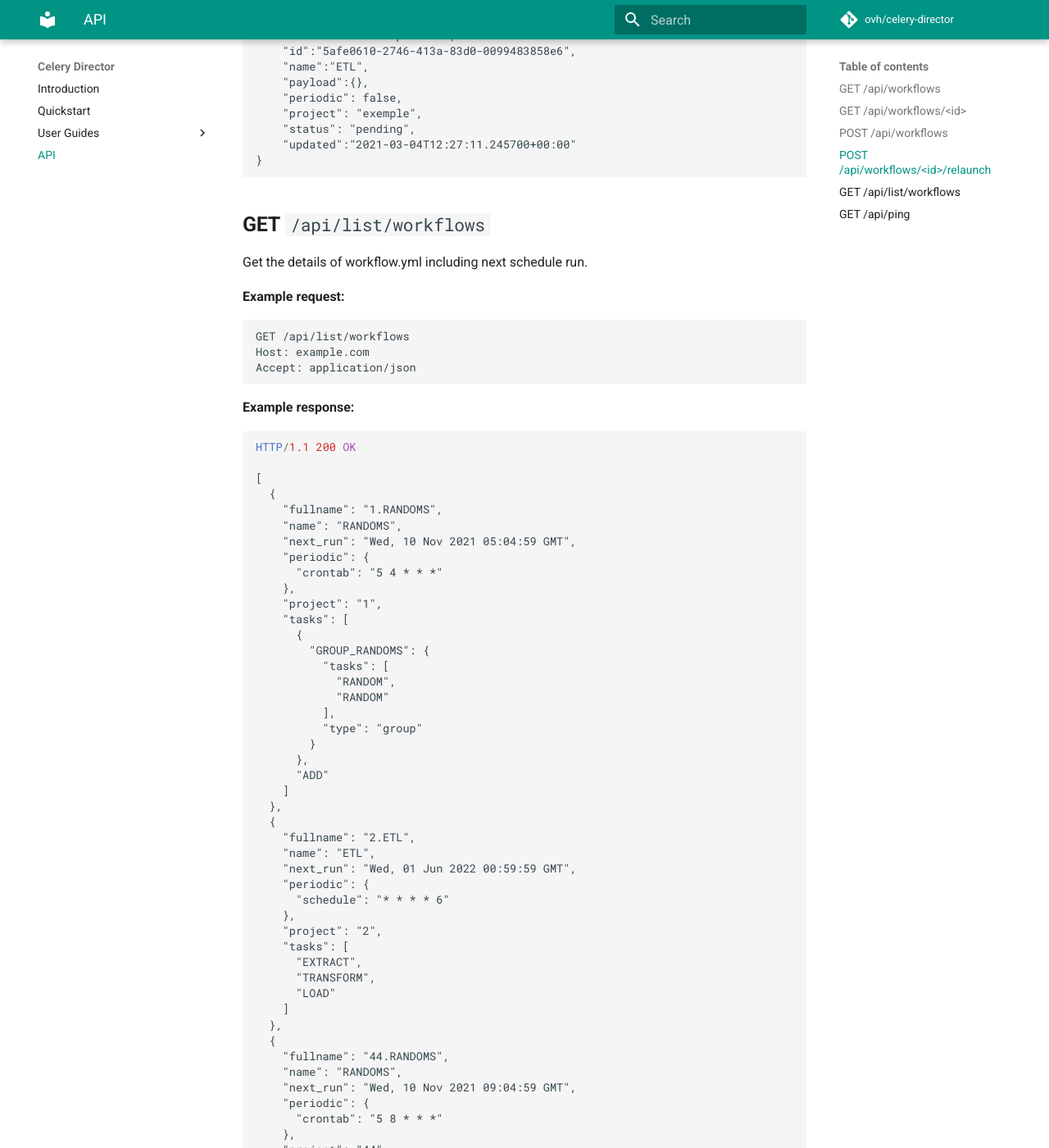
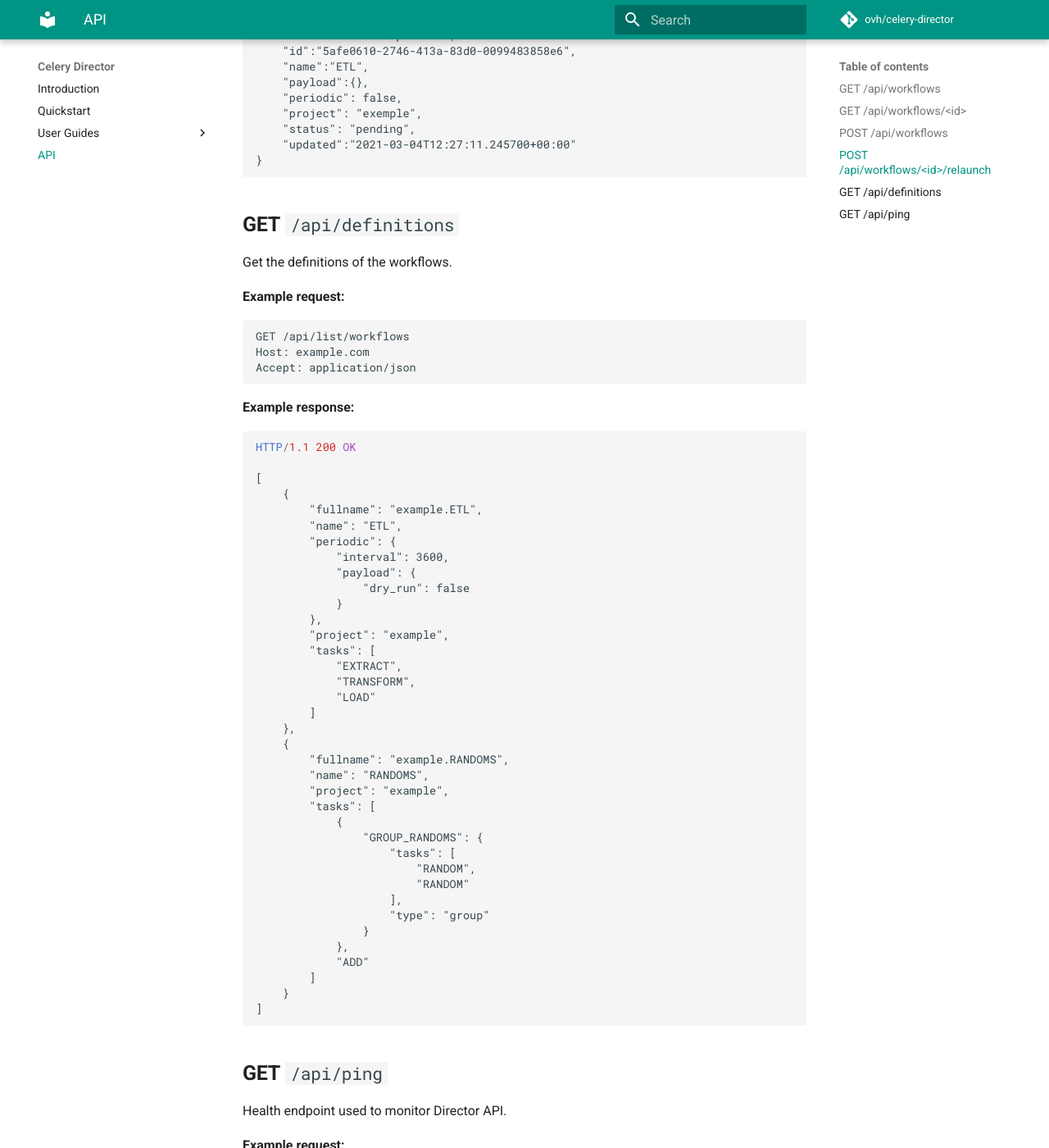
Before and after one commit to ovh/celery-director, an MkDocs documentation site: the page built from docs/docs/api.md, in a window 1280 px wide and 1400 px high, scrolled down 3193 px. Shown: the whole window at 82% size. Built offline with MkDocs 1.6.1 and Material for MkDocs 9.7.7, drawn with Linux system fonts in a browser that asks for light colours; comment, search, counter and statistics services are not loaded; some of the changed text lies outside the part shown.

````diff
--- a/docs/docs/api.md
+++ b/docs/docs/api.md
@@ -170,9 +170,9 @@ HTTP/1.1 201 CREATED
 
 ```
 
-## **GET** `/api/list/workflows`
+## **GET** `/api/definitions`
 
-Get the details of workflow.yml including next schedule run.
+Get the definitions of the workflows.
 
 **Example request:**
 
@@ -188,93 +188,39 @@ Accept: application/json
 HTTP/1.1 200 OK
 
 [
-  {
-    "fullname": "1.RANDOMS",
-    "name": "RANDOMS",
-    "next_run": "Wed, 10 Nov 2021 05:04:59 GMT",
-    "periodic": {
-      "crontab": "5 4 * * *"
+    {
+        "fullname": "example.ETL",
+        "name": "ETL",
+        "periodic": {
+            "interval": 3600,
+            "payload": {
+                "dry_run": false
+            }
+        },
+        "project": "example",
+        "tasks": [
+            "EXTRACT",
+            "TRANSFORM",
+            "LOAD"
+        ]
     },
-    "project": "1",
-    "tasks": [
-      {
-        "GROUP_RANDOMS": {
-          "tasks": [
-            "RANDOM",
-            "RANDOM"
-          ],
-          "type": "group"
-        }
-      },
-      "ADD"
-    ]
-  },
-  {
-    "fullname": "2.ETL",
-    "name": "ETL",
-    "next_run": "Wed, 01 Jun 2022 00:59:59 GMT",
-    "periodic": {
-      "schedule": "* * * * 6"
-    },
-    "project": "2",
-    "tasks": [
-      "EXTRACT",
-      "TRANSFORM",
-      "LOAD"
-    ]
-  },
-  {
-    "fullname": "44.RANDOMS",
-    "name": "RANDOMS",
-    "next_run": "Wed, 10 Nov 2021 09:04:59 GMT",
-    "periodic": {
-      "crontab": "5 8 * * *"
-    },
-    "project": "44",
-    "tasks": [
-      {
-        "GROUP_RANDOMS": {
-          "tasks": [
-            "RANDOM",
-            "RANDOM"
-          ],
-          "type": "group"
-        }
-      },
-      "ADD"
-    ]
-  },
-  {
-    "fullname": "example.ETL",
-    "name": "ETL",
-    "project": "example",
-    "tasks": [
-      "EXTRACT",
-      "TRANSFORM",
-      "LOAD"
-    ]
-  },
-  {
-    "fullname": "example.RANDOMS",
-    "name": "RANDOMS",
-    "next_run": "Tue, 09 Nov 2021 23:15:25 GMT",
-    "periodic": {
-      "interval": 90
-    },
-    "project": "example",
-    "tasks": [
-      {
-        "GROUP_RANDOMS": {
-          "tasks": [
-            "RANDOM",
-            "RANDOM"
-          ],
-          "type": "group"
-        }
-      },
-      "ADD"
-    ]
-  }
+    {
+        "fullname": "example.RANDOMS",
+        "name": "RANDOMS",
+        "project": "example",
+        "tasks": [
+            {
+                "GROUP_RANDOMS": {
+                    "tasks": [
+                        "RANDOM",
+                        "RANDOM"
+                    ],
+                    "type": "group"
+                }
+            },
+            "ADD"
+        ]
+    }
 ]
 ```
 
````
